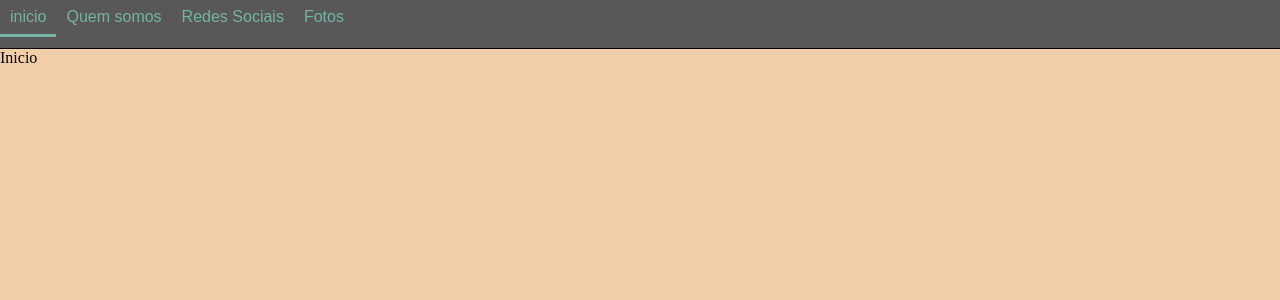
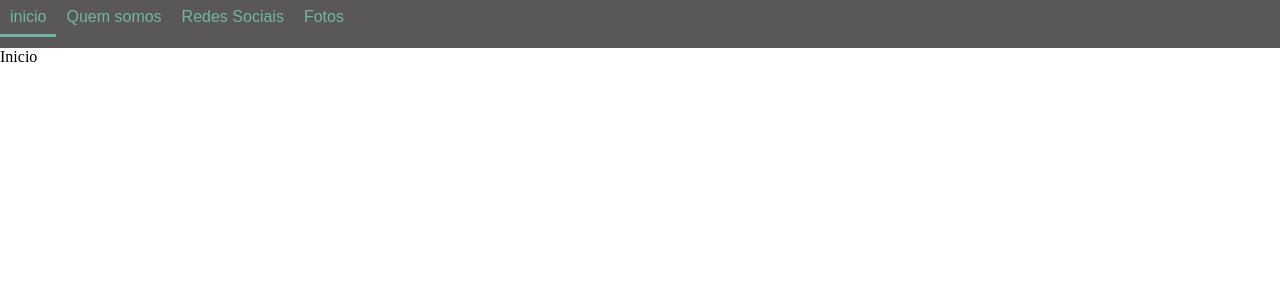
Before and after one commit to AdrianoSilvaJesus/gerador-layout, a React (Create React App) app in the folder gerador/: page /layout1 in a window 1280 px wide. Shown: the top 300 px of the page. Built offline with nearby package versions, Linux system fonts and the light colour scheme.

Commit message:
Remoção do componente Botão topo

```diff
--- a/gerador/src/layouts/Layout1/Layout1.css
+++ b/gerador/src/layouts/Layout1/Layout1.css
@@ -7,12 +7,11 @@
 .conteudo{
   height:100%;
   width: 100%;
-  background-color:#F2CEAB;
 }
 
 .secao{
   width: 100%;
   height: 100%;
-  border-top: 1px solid black;
+  border-bottom: 1px solid black;
   color:black;
 }
--- a/gerador/src/utilitarios/MenuHorizontal/MenuHorizontal.js
+++ b/gerador/src/utilitarios/MenuHorizontal/MenuHorizontal.js
@@ -8,7 +8,7 @@ const MenuHorizontal = () => {
       <ul>
         <li><a href="#inicio">inicio</a></li>
         <li><a href="#quem-somos">Quem somos</a></li>
-        <li><a href="#redes-socias">Redes Sociais</a></li>
+        <li><a href="#redes-sociais">Redes Sociais</a></li>
         <li><a href="#fotos">Fotos</a></li>
       </ul>
     </nav>
```
